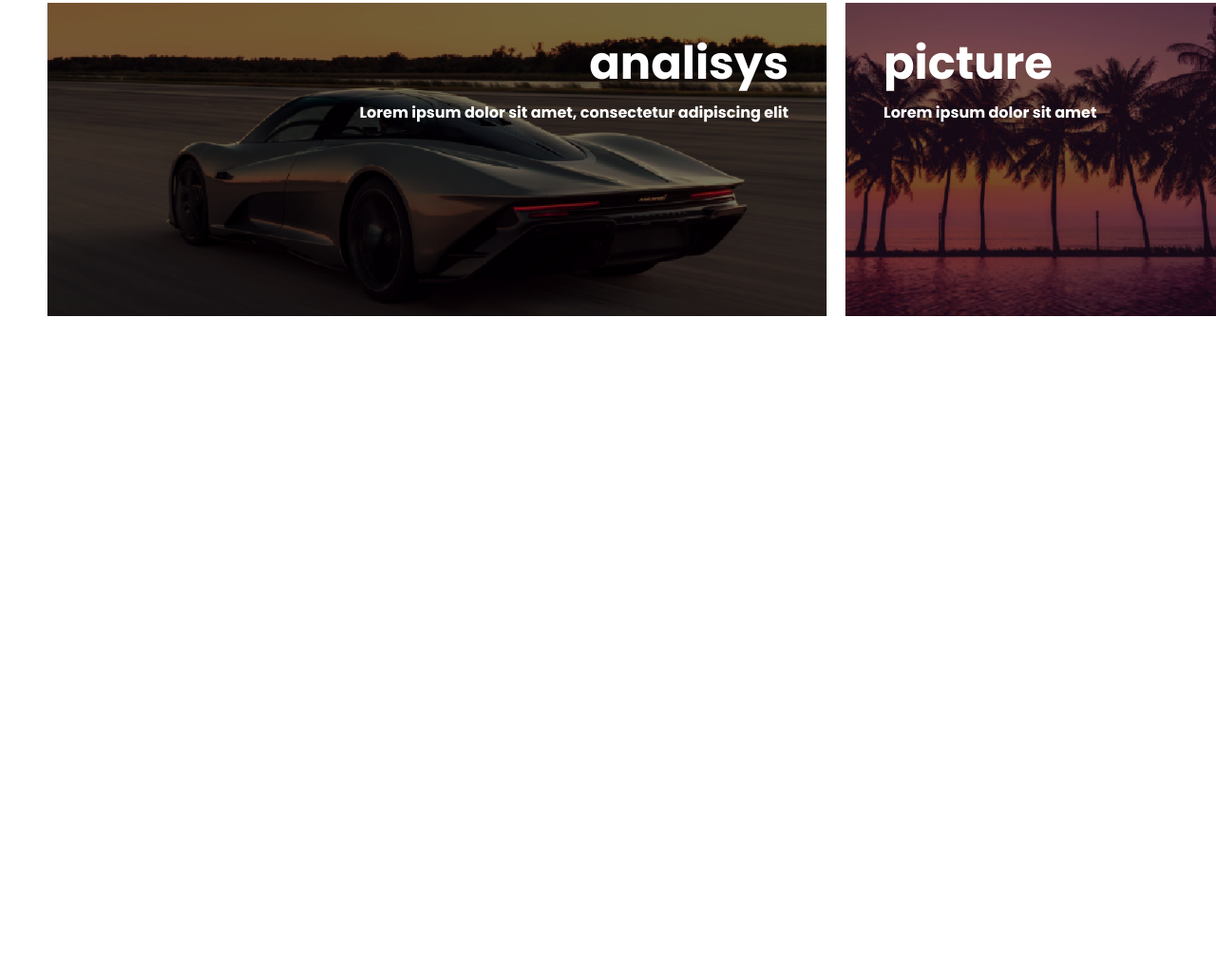
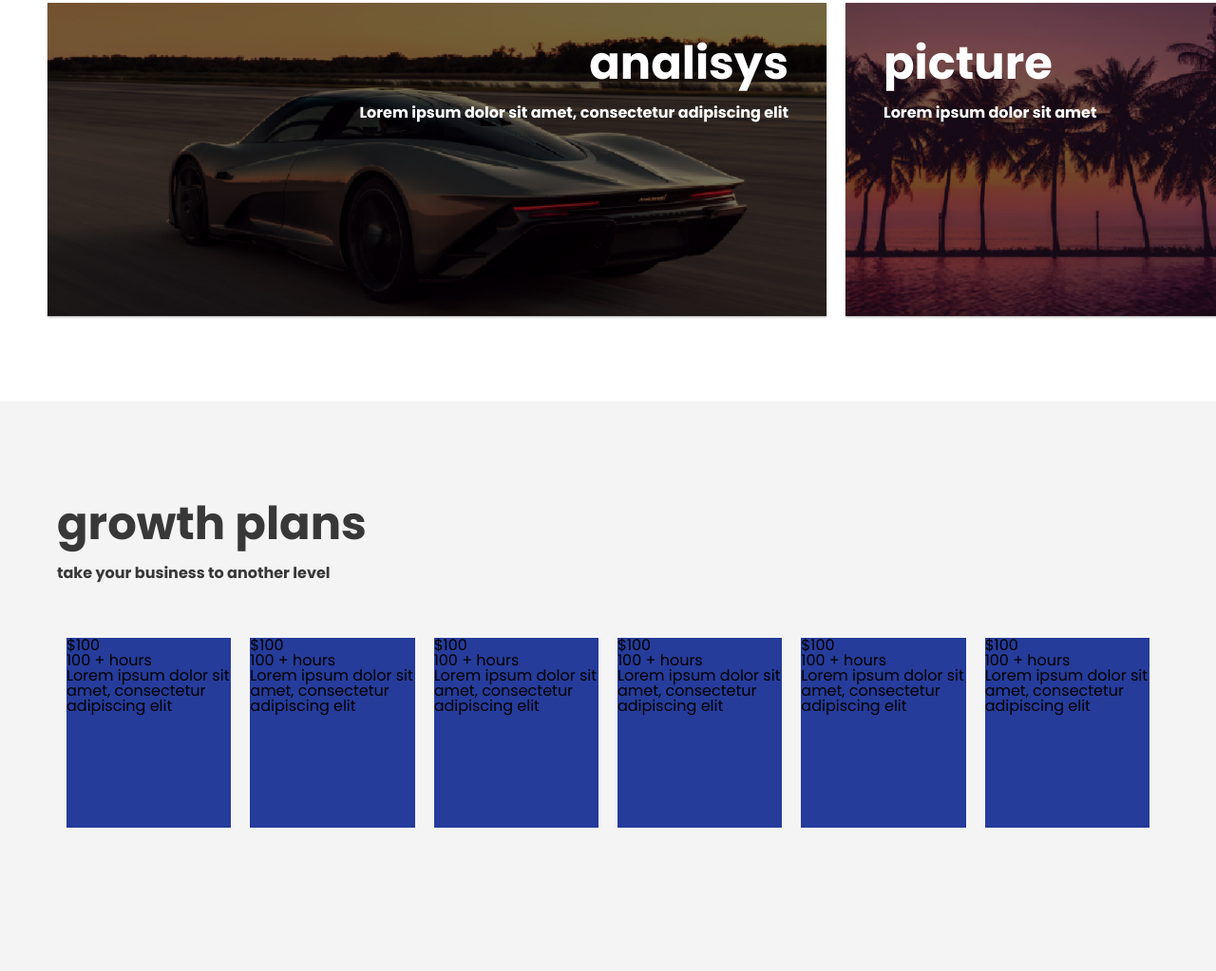
Before and after one commit to jucielly/grid-layout-test, a website: page src/index.html in a window 1280 px wide. Shown: the part 1406-2429 px from the top of the page at 95% size. Before the commit the page ends 1739 px from the top, so only its background shows below. Drawn offline with Linux system fonts and the light colour scheme; files whose address does not match are found by name.

Commit message:
added title and cards

```diff
--- a/src/index.html
+++ b/src/index.html
@@ -61,8 +61,47 @@
                 </div>
             </div>
         </section>
+    </main>
+    <section class="growth">
+        <div class="growth-container">
+            <h2 class="categories-title">growth plans</h2>
+            <p class="categories-p">take your business to another level</p>
 
-    </main>
+            <div class="growth-cards">
+                <div class="growth-card">
+                    <h3>$100</h3>
+                    <span>100 + hours </span>
+                    <p>Lorem ipsum dolor sit amet, consectetur adipiscing elit</p>
+                </div>
+                <div class="growth-card">
+                    <h3>$100</h3>
+                    <span>100 + hours </span>
+                    <p>Lorem ipsum dolor sit amet, consectetur adipiscing elit</p>
+                </div>
+                <div class="growth-card">
+                    <h3>$100</h3>
+                    <span>100 + hours </span>
+                    <p>Lorem ipsum dolor sit amet, consectetur adipiscing elit</p>
+                </div>
+                <div class="growth-card">
+                    <h3>$100</h3>
+                    <span>100 + hours </span>
+                    <p>Lorem ipsum dolor sit amet, consectetur adipiscing elit</p>
+                </div>
+                <div class="growth-card">
+                    <h3>$100</h3>
+                    <span>100 + hours </span>
+                    <p>Lorem ipsum dolor sit amet, consectetur adipiscing elit</p>
+                </div>
+                <div class="growth-card">
+                    <h3>$100</h3>
+                    <span>100 + hours </span>
+                    <p>Lorem ipsum dolor sit amet, consectetur adipiscing elit</p>
+                </div>
+
+            </div>
+        </div>
+    </section>
 
 </body>
 
--- a/src/style/style.css
+++ b/src/style/style.css
@@ -50,11 +50,18 @@
   background-color: var(--background);
 }
 
-/*main-section*/
+/*main-section-categories*/
 
 .category-card {
+  transition: 0.3s;
   box-shadow: var(--box-shadow);
 }
+
+.category-card:hover {
+  opacity: 0.7;
+  cursor: pointer;
+}
+
 .nature-card {
   background-image: url(/src/assets/nature.png);
   background-size: cover;
@@ -138,3 +145,25 @@
   font-weight: bold;
   margin-bottom: 50px;
 }
+
+.growth {
+  margin-top: 90px;
+  height: 600px;
+  background-color: var(--background);
+}
+
+.growth-container {
+  padding: 80px 60px 0px 60px;
+}
+
+.growth-cards {
+  display: flex;
+  margin: 40px 0px 80px 0px;
+}
+
+.growth-card {
+  margin: 10px;
+  height: 200px;
+  width: 30%;
+  background-color: var(--primary);
+}
--- a/src/style/utils.css
+++ b/src/style/utils.css
@@ -1,7 +1,7 @@
 /*utils*/
 *:root {
-    --primary: #3D65F1;
-    --secundary: #253C9B;
+    --primary: #253C9B;
+    --secundary: #3D65F1;
     --secundary-hover: #351A9B;
     --font-default: #FFFFFF;
     --font-details: #383838;
```
